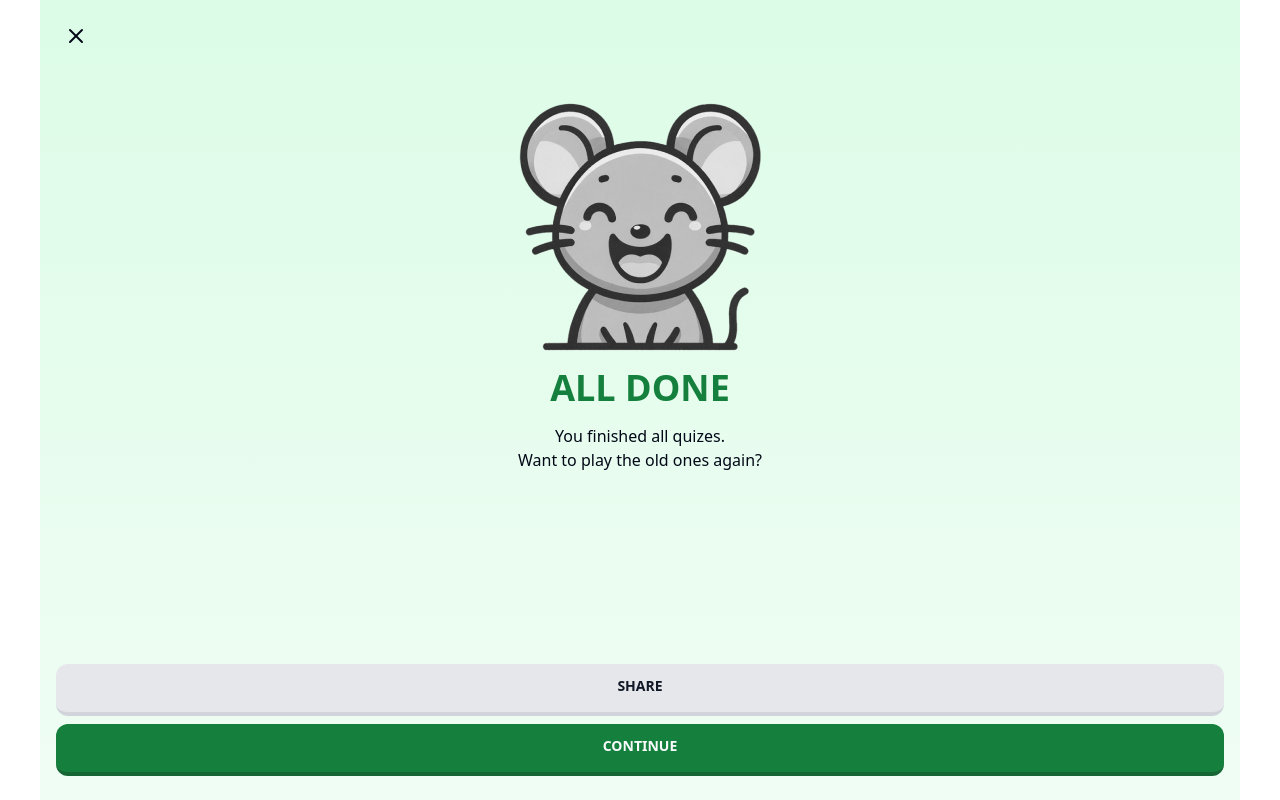
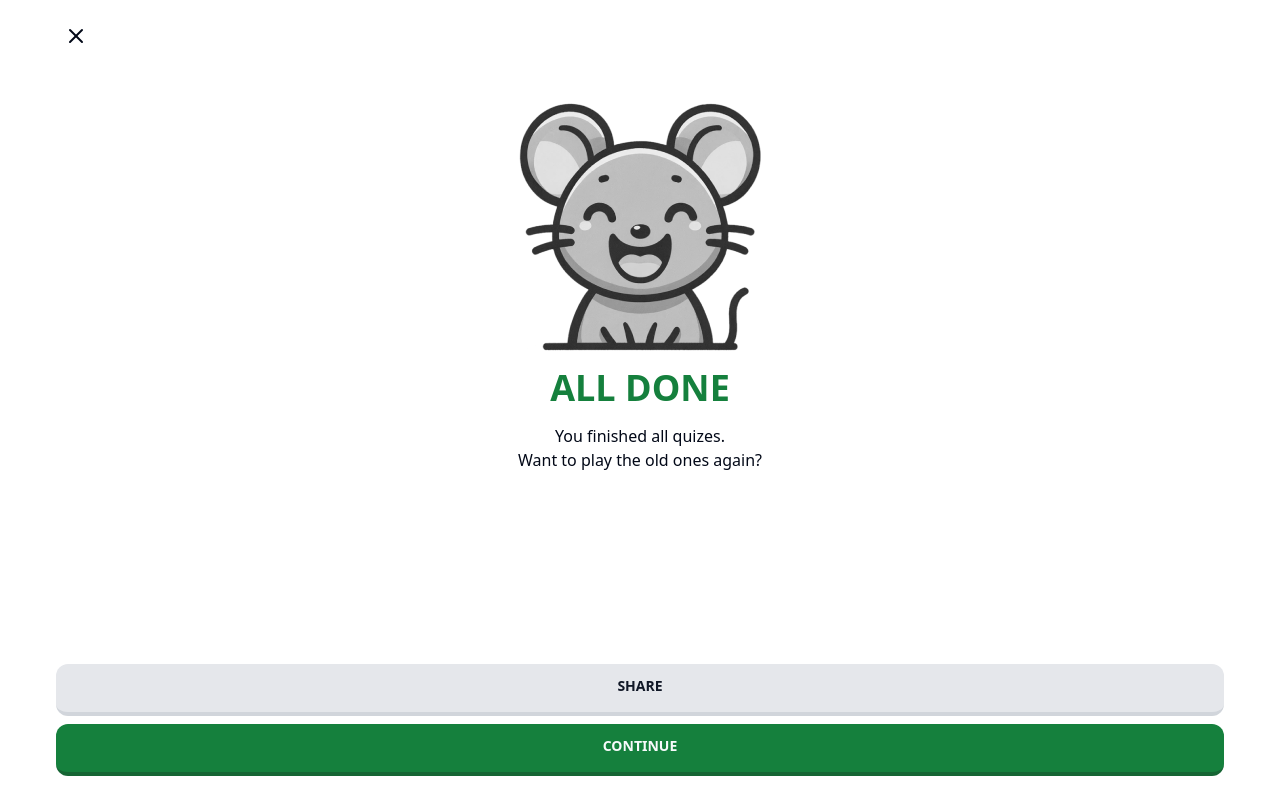
Before and after one commit to BurgerBurglar/graph-guesser, a Next.js app: page /all-done in a window 1280 px wide. Built offline with nearby package versions, Linux system fonts and the light colour scheme.

Commit message:
CSS update

```diff
--- a/src/app/all-done/page.tsx
+++ b/src/app/all-done/page.tsx
@@ -12,7 +12,7 @@ const AllDone: NextPage = () => {
   const { playRandomGame } = usePlay();
 
   return (
-    <main className="container relative flex min-h-screen flex-col justify-end gap-48 bg-gradient-to-b from-green-100 to-green-50 px-4 py-6">
+    <main className="container relative flex min-h-[100dvh] flex-col justify-end gap-48 bg-gradient-to-b px-4 py-6">
       <CloseButton />
       <div className="flex flex-col items-center gap-4">
         <Image src="/all-done.webp" alt="all-done" width={250} height={250} />
--- a/src/app/layout.tsx
+++ b/src/app/layout.tsx
@@ -21,7 +21,9 @@ export default function RootLayout({
   return (
     <DeckContextProvider>
       <html lang="en">
-        <body className={`font-sans ${inter.variable} flex h-screen flex-col`}>
+        <body
+          className={`font-sans ${inter.variable} flex min-h-[100dvh] flex-col`}
+        >
           {children}
         </body>
       </html>
--- a/src/app/page.tsx
+++ b/src/app/page.tsx
@@ -8,7 +8,7 @@ export default function HomePage() {
   const { playRandomGame } = usePlay();
 
   return (
-    <main className="flex min-h-screen flex-col items-center justify-center bg-gradient-to-b from-green-100 to-green-50">
+    <main className="flex min-h-[100dvh] flex-col items-center justify-center bg-gradient-to-b from-green-100 to-green-50">
       <div className="container flex flex-col items-center justify-center gap-12 px-4 py-16 ">
         <Image src="/front-page.webp" alt="logo" width={250} height={250} />
         <h1 className="tracking-tightsm:text-[5rem] text-5xl font-extrabold">
--- a/src/app/results/page.tsx
+++ b/src/app/results/page.tsx
@@ -42,7 +42,7 @@ const Results: NextPage = () => {
   const { playRandomGame } = usePlay();
 
   return (
-    <main className="container relative flex min-h-screen flex-col items-center justify-end gap-16 bg-gradient-to-b from-green-100 to-green-50 px-4 py-6">
+    <main className="container relative flex min-h-[100dvh] flex-col items-center justify-end gap-16 bg-gradient-to-b px-4 py-6">
       <CloseButton />
       <div className="flex flex-col items-center">
         <Image
```
